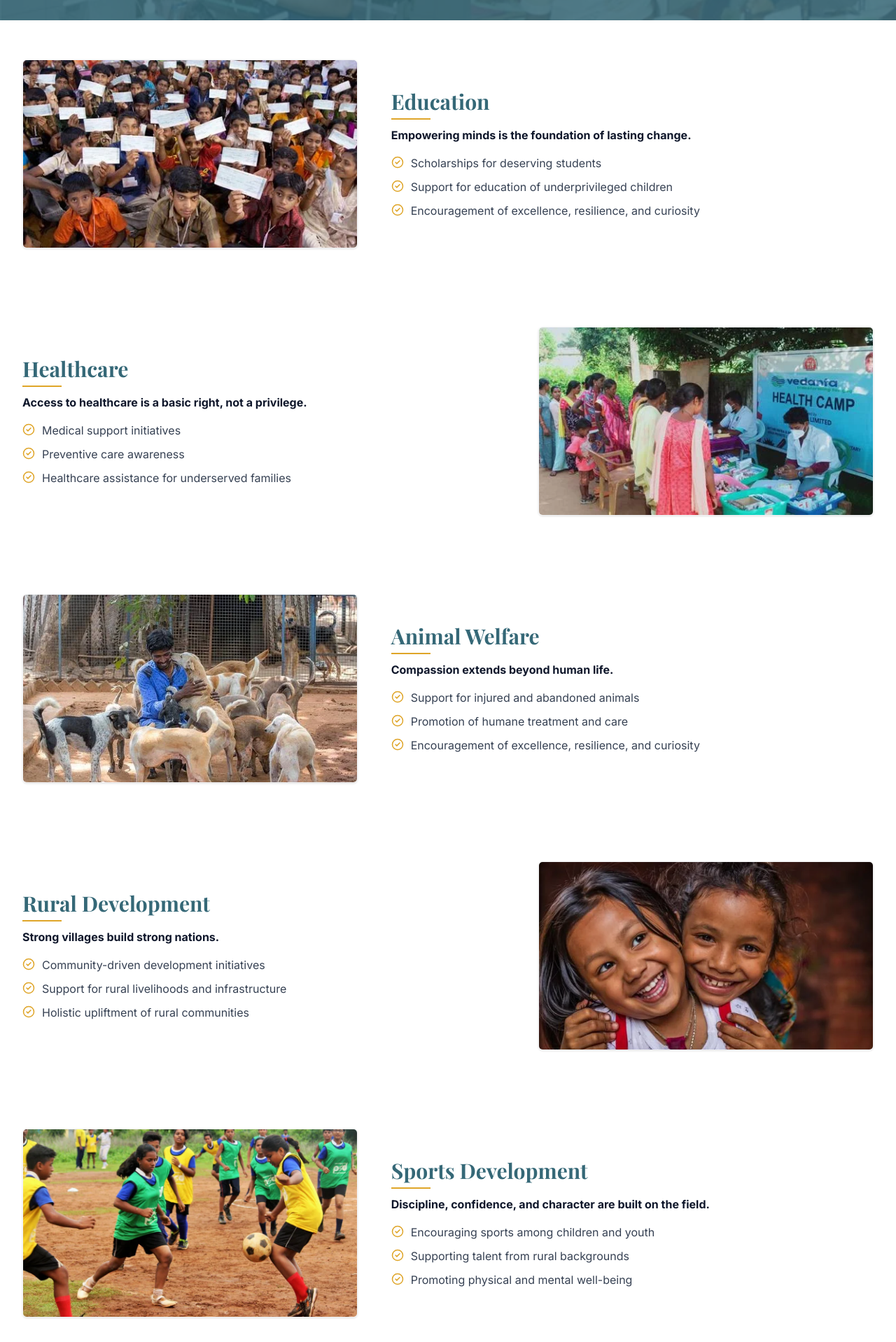
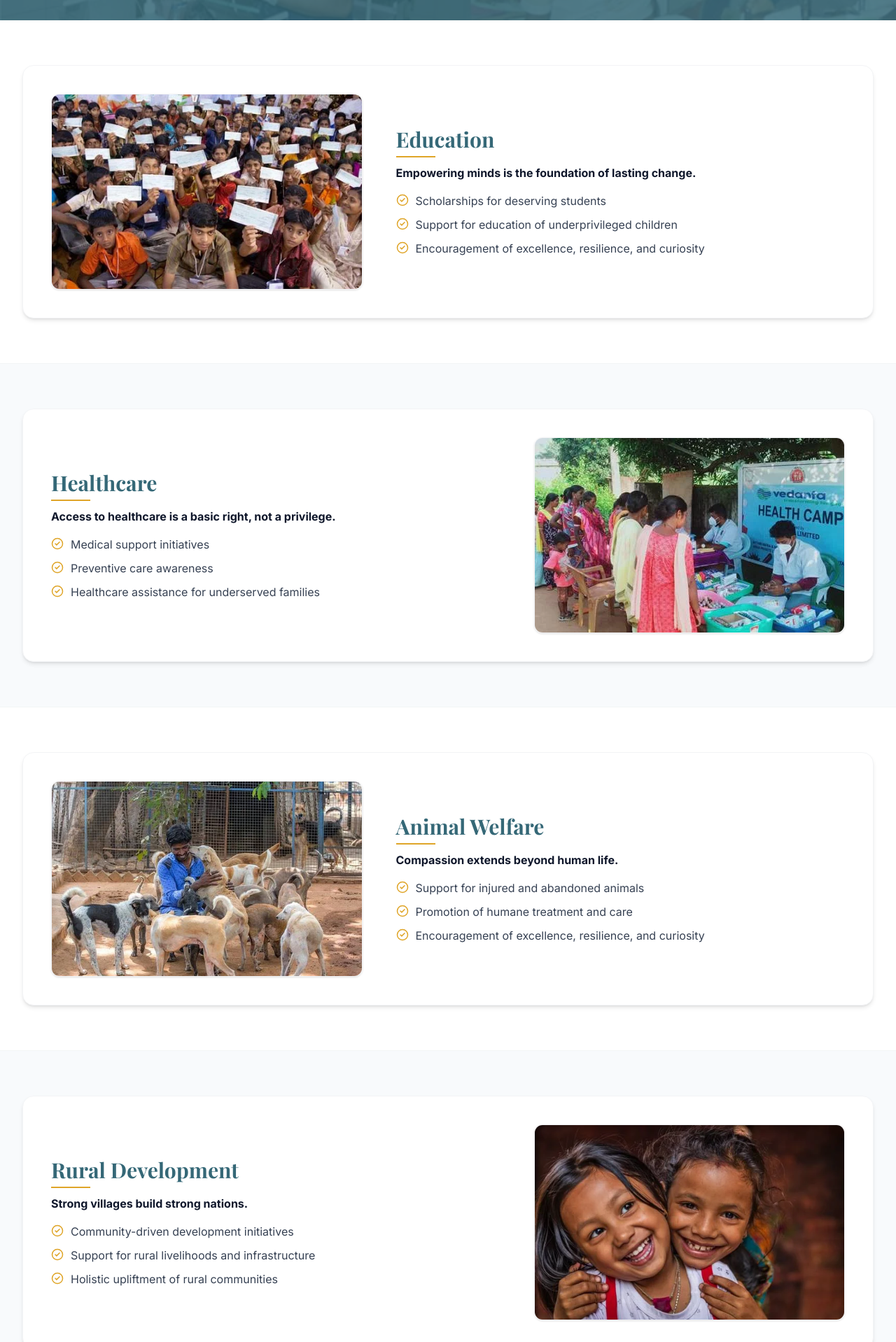
Before and after one commit to AdityaWagh06/chothani-foundation, a Next.js app: page /focus-areas in a window 1280 px wide. Shown: the part 400-2318 px from the top of the page at 70% size. Built offline with nearby package versions, Linux system fonts and the light colour scheme; a web font is replaced by a local one.

Commit message:
style: add alternating soft background shading and card shadows to Core Focus Areas zigzag rows

```diff
--- a/app/focus-areas/page.tsx
+++ b/app/focus-areas/page.tsx
@@ -29,14 +29,14 @@ export default function FocusAreasPage() {
         </div>
       </section>
 
-      {/* 2. Section 1: Education (Image left education1.webp, text right) */}
-      <section className="w-full bg-white py-10 sm:py-14">
+      {/* 2. Section 1: Education (Pure White Row - Image left education1.webp, text right) */}
+      <section className="w-full bg-white py-12 sm:py-16">
         <div className="mx-auto max-w-7xl px-4 sm:px-6 lg:px-8">
-          <SectionReveal>
-            <div className="grid grid-cols-1 lg:grid-cols-12 gap-8 lg:gap-12 items-center">
+          <SectionReveal className="rounded-2xl bg-white p-6 sm:p-10 border border-gray-100 shadow-md hover:shadow-xl transition-shadow">
+            <div className="flex flex-col lg:grid lg:grid-cols-12 gap-8 lg:gap-12 items-center">
 
               {/* Left Image: education1.webp */}
-              <div className="lg:col-span-5 relative h-56 sm:h-72 lg:h-[270px] w-full overflow-hidden rounded-md shadow-sm border border-gray-100">
+              <div className="w-full lg:col-span-5 relative h-56 sm:h-72 lg:h-[280px] overflow-hidden rounded-xl shadow-sm border border-gray-100">
                 <Image
                   src="/images/education1.webp"
                   alt="Education Initiative - Scholarships & Student Support"
@@ -48,7 +48,7 @@ export default function FocusAreasPage() {
               </div>
 
               {/* Right Content: Education */}
-              <div className="lg:col-span-7 space-y-4">
+              <div className="w-full lg:col-span-7 space-y-4">
                 <div className="space-y-1.5">
                   <h2 className="font-serif text-2xl sm:text-3xl font-bold text-[#356877]">
                     Education
@@ -80,14 +80,25 @@ export default function FocusAreasPage() {
         </div>
       </section>
 
-      {/* 3. Section 2: Healthcare (Text left, Image right healthcare.webp) */}
-      <section className="w-full bg-white py-10 sm:py-14">
+      {/* 3. Section 2: Healthcare (Slight Shade Darker #F8FAFC Row) */}
+      <section className="w-full bg-[#F8FAFC] py-12 sm:py-16 border-y border-gray-100/80">
         <div className="mx-auto max-w-7xl px-4 sm:px-6 lg:px-8">
-          <SectionReveal>
-            <div className="grid grid-cols-1 lg:grid-cols-12 gap-8 lg:gap-12 items-center">
+          <SectionReveal className="rounded-2xl bg-white p-6 sm:p-10 border border-gray-100 shadow-md hover:shadow-xl transition-shadow">
+            <div className="flex flex-col lg:grid lg:grid-cols-12 gap-8 lg:gap-12 items-center">
 
-              {/* Left Content: Healthcare */}
-              <div className="lg:col-span-7 space-y-4">
+              {/* Right Image on PC, Top on Mobile: healthcare.webp */}
+              <div className="w-full lg:col-span-5 lg:order-2 relative h-56 sm:h-72 lg:h-[280px] overflow-hidden rounded-xl shadow-sm border border-gray-100">
+                <Image
+                  src="/images/healthcare.webp"
+                  alt="Healthcare Camps & Community Assistance"
+                  fill
+                  quality={100}
+                  className="object-cover object-center"
+                />
+              </div>
+
+              {/* Left Content on PC, Below on Mobile: Healthcare */}
+              <div className="w-full lg:col-span-7 lg:order-1 space-y-4">
                 <div className="space-y-1.5">
                   <h2 className="font-serif text-2xl sm:text-3xl font-bold text-[#356877]">
                     Healthcare
@@ -114,30 +125,19 @@ export default function FocusAreasPage() {
                 </ul>
               </div>
 
-              {/* Right Image: healthcare.webp */}
-              <div className="lg:col-span-5 relative h-56 sm:h-72 lg:h-[270px] w-full overflow-hidden rounded-md shadow-sm border border-gray-100">
-                <Image
-                  src="/images/healthcare.webp"
-                  alt="Healthcare Camps & Community Assistance"
-                  fill
-                  quality={100}
-                  className="object-cover object-center"
-                />
-              </div>
-
             </div>
           </SectionReveal>
         </div>
       </section>
 
-      {/* 4. Section 3: Animal Welfare (Image left animals.webp, text right) */}
-      <section className="w-full bg-white py-10 sm:py-14">
+      {/* 4. Section 3: Animal Welfare (Pure White Row) */}
+      <section className="w-full bg-white py-12 sm:py-16">
         <div className="mx-auto max-w-7xl px-4 sm:px-6 lg:px-8">
-          <SectionReveal>
-            <div className="grid grid-cols-1 lg:grid-cols-12 gap-8 lg:gap-12 items-center">
+          <SectionReveal className="rounded-2xl bg-white p-6 sm:p-10 border border-gray-100 shadow-md hover:shadow-xl transition-shadow">
+            <div className="flex flex-col lg:grid lg:grid-cols-12 gap-8 lg:gap-12 items-center">
 
               {/* Left Image: animals.webp */}
-              <div className="lg:col-span-5 relative h-56 sm:h-72 lg:h-[270px] w-full overflow-hidden rounded-md shadow-sm border border-gray-100">
+              <div className="w-full lg:col-span-5 relative h-56 sm:h-72 lg:h-[280px] overflow-hidden rounded-xl shadow-sm border border-gray-100">
                 <Image
                   src="/images/animals.webp"
                   alt="Animal Welfare & Care Initiatives"
@@ -148,7 +148,7 @@ export default function FocusAreasPage() {
               </div>
 
               {/* Right Content: Animal Welfare */}
-              <div className="lg:col-span-7 space-y-4">
+              <div className="w-full lg:col-span-7 space-y-4">
                 <div className="space-y-1.5">
                   <h2 className="font-serif text-2xl sm:text-3xl font-bold text-[#356877]">
                     Animal Welfare
@@ -180,14 +180,25 @@ export default function FocusAreasPage() {
         </div>
       </section>
 
-      {/* 5. Section 4: Rural Development (Text left, Image right rural.webp) */}
-      <section className="w-full bg-white py-10 sm:py-14">
+      {/* 5. Section 4: Rural Development (Slight Shade Darker #F8FAFC Row) */}
+      <section className="w-full bg-[#F8FAFC] py-12 sm:py-16 border-y border-gray-100/80">
         <div className="mx-auto max-w-7xl px-4 sm:px-6 lg:px-8">
-          <SectionReveal>
-            <div className="grid grid-cols-1 lg:grid-cols-12 gap-8 lg:gap-12 items-center">
+          <SectionReveal className="rounded-2xl bg-white p-6 sm:p-10 border border-gray-100 shadow-md hover:shadow-xl transition-shadow">
+            <div className="flex flex-col lg:grid lg:grid-cols-12 gap-8 lg:gap-12 items-center">
 
-              {/* Left Content: Rural Development */}
-              <div className="lg:col-span-7 space-y-4">
+              {/* Right Image on PC, Top on Mobile: rural.webp */}
+              <div className="w-full lg:col-span-5 lg:order-2 relative h-56 sm:h-72 lg:h-[280px] overflow-hidden rounded-xl shadow-sm border border-gray-100">
+                <Image
+                  src="/images/rural.webp"
+                  alt="Rural Development & Community Upliftment"
+                  fill
+                  quality={100}
+                  className="object-cover object-center"
+                />
+              </div>
+
+              {/* Left Content on PC, Below on Mobile: Rural Development */}
+              <div className="w-full lg:col-span-7 lg:order-1 space-y-4">
                 <div className="space-y-1.5">
                   <h2 className="font-serif text-2xl sm:text-3xl font-bold text-[#356877]">
                     Rural Development
@@ -214,30 +225,19 @@ export default function FocusAreasPage() {
                 </ul>
               </div>
 
-              {/* Right Image: rural.webp */}
-              <div className="lg:col-span-5 relative h-56 sm:h-72 lg:h-[270px] w-full overflow-hidden rounded-md shadow-sm border border-gray-100">
-                <Image
-                  src="/images/rural.webp"
-                  alt="Rural Development & Community Upliftment"
-                  fill
-                  quality={100}
-                  className="object-cover object-center"
-                />
-              </div>
-
             </div>
           </SectionReveal>
         </div>
       </section>
 
-      {/* 6. Section 5: Sports Development (Image left sports.webp, text right) */}
-      <section className="w-full bg-white py-10 sm:py-14">
+      {/* 6. Section 5: Sports Development (Pure White Row) */}
+      <section className="w-full bg-white py-12 sm:py-16">
         <div className="mx-auto max-w-7xl px-4 sm:px-6 lg:px-8">
-          <SectionReveal>
-            <div className="grid grid-cols-1 lg:grid-cols-12 gap-8 lg:gap-12 items-center">
+          <SectionReveal className="rounded-2xl bg-white p-6 sm:p-10 border border-gray-100 shadow-md hover:shadow-xl transition-shadow">
+            <div className="flex flex-col lg:grid lg:grid-cols-12 gap-8 lg:gap-12 items-center">
 
               {/* Left Image: sports.webp */}
-              <div className="lg:col-span-5 relative h-56 sm:h-72 lg:h-[270px] w-full overflow-hidden rounded-md shadow-sm border border-gray-100">
+              <div className="w-full lg:col-span-5 relative h-56 sm:h-72 lg:h-[280px] overflow-hidden rounded-xl shadow-sm border border-gray-100">
                 <Image
                   src="/images/sports.webp"
                   alt="Sports Development & Youth Empowerment"
@@ -248,7 +248,7 @@ export default function FocusAreasPage() {
               </div>
 
               {/* Right Content: Sports Development */}
-              <div className="lg:col-span-7 space-y-4">
+              <div className="w-full lg:col-span-7 space-y-4">
                 <div className="space-y-1.5">
                   <h2 className="font-serif text-2xl sm:text-3xl font-bold text-[#356877]">
                     Sports Development
```
